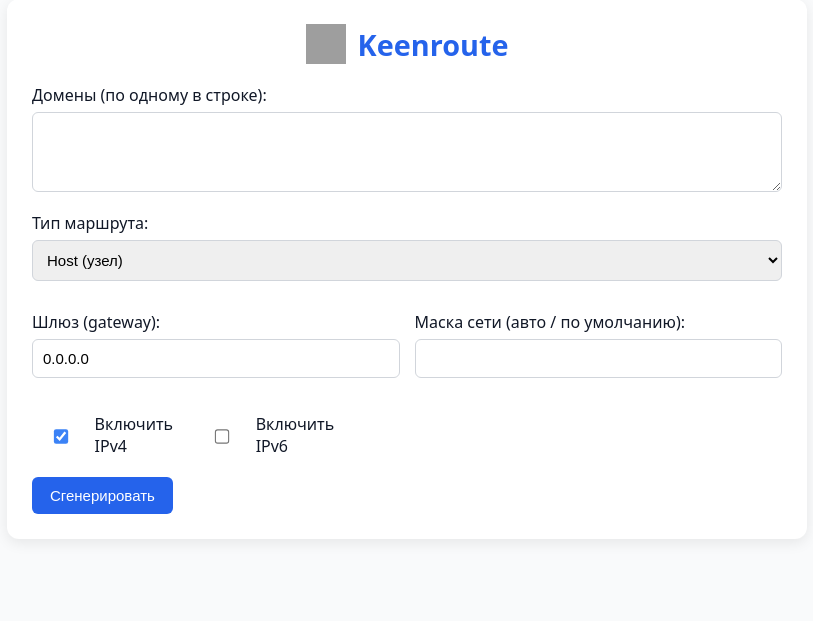
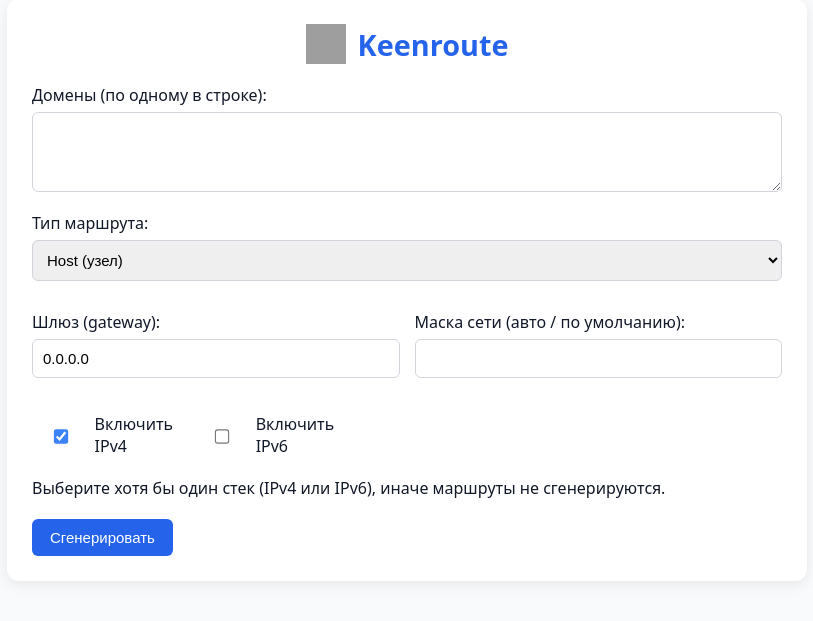
Before and after one commit to zoixc/keenroute, a Flask app: page / in a window 1280 px wide. Shown: the part 31-652 px from the top of the page, without its empty margins (233-1046 px from the left). Run offline with Flask 3, Linux system fonts and the light colour scheme; grey boxes are pictures that could not be loaded.

Commit message:
Update index.html

```diff
--- a/templates/index.html
+++ b/templates/index.html
@@ -1,23 +1,35 @@
 <!DOCTYPE html>
 <html lang="ru">
 <head>
-  <meta charset="UTF-8">
+  <meta charset="UTF-8" />
   <title>Keenroute</title>
-  <link rel="stylesheet" href="{{ url_for('static', filename='css/style.css') }}">
-  <link rel="manifest" href="{{ url_for('static', filename='manifest.json') }}">
-  <meta name="theme-color" content="#3b82f6">
+  <meta name="viewport" content="width=device-width, initial-scale=1.0" />
+  <meta name="theme-color" content="#3b82f6" />
+  <link rel="stylesheet" href="{{ url_for('static', filename='css/style.css') }}" />
+  <link rel="manifest" href="{{ url_for('static', filename='manifest.json') }}" />
+  <!-- Highlight.js -->
   <script src="https://cdnjs.cloudflare.com/ajax/libs/highlight.js/11.7.0/highlight.min.js"></script>
-  <link rel="stylesheet" href="https://cdnjs.cloudflare.com/ajax/libs/highlight.js/11.7.0/styles/github-dark.min.css">
-  <script>hljs.highlightAll();</script>
+  <link rel="stylesheet" href="https://cdnjs.cloudflare.com/ajax/libs/highlight.js/11.7.0/styles/github.min.css">
+  <script>window.addEventListener('DOMContentLoaded', () => hljs.highlightAll());</script>
+  <!-- PWA -->
+  <script>
+    if ('serviceWorker' in navigator) {
+      window.addEventListener('load', function() {
+        navigator.serviceWorker.register('{{ url_for('static', filename='service-worker.js') }}')
+          .then(reg => console.log('Service Worker registered', reg))
+          .catch(err => console.log('Service Worker failed', err));
+      });
+    }
+  </script>
 </head>
 <body>
   <div class="container">
     <div class="header">
-      <img src="{{ url_for('static', filename='img/logo.png') }}" alt="Keenroute Logo" class="logo">
+      <img src="{{ url_for('static', filename='img/logo.png') }}" alt="Keenroute Logo" class="logo" />
       <h2>Keenroute</h2>
     </div>
 
-    <form method="post" onsubmit="saveForm()">
+    <form id="routeForm" method="post">
       <label for="domains">Домены (по одному в строке):</label>
       <textarea name="domains" id="domains">{{ domains }}</textarea>
 
@@ -31,17 +43,26 @@
       <div class="row">
         <div class="field-group">
           <label for="gateway">Шлюз (gateway):</label>
-          <input type="text" name="gateway" id="gateway" value="{{ gateway }}">
+          <input type="text" name="gateway" id="gateway" value="{{ gateway }}" />
         </div>
         <div class="field-group">
           <label for="mask">Маска сети (авто / по умолчанию):</label>
-          <input type="text" name="mask" id="mask" value="{{ mask }}">
+          <input type="text" name="mask" id="mask" value="{{ mask }}" />
         </div>
       </div>
 
-      <div class="checkbox-row">
-        <label><input type="checkbox" id="ipv4" name="ipv4" {% if ipv4 %}checked{% endif %} checked> Включить IPv4</label>
-        <label><input type="checkbox" id="ipv6" name="ipv6" {% if ipv6 %}checked{% endif %}> Включить IPv6</label>
+      <div class="checkbox-row" id="ipChecks">
+        <label class="check">
+          <input type="checkbox" id="ipv4" name="ipv4" {% if ipv4 %}checked{% endif %} />
+          <span>Включить IPv4</span>
+        </label>
+        <label class="check">
+          <input type="checkbox" id="ipv6" name="ipv6" {% if ipv6 %}checked{% endif %} />
+          <span>Включить IPv6</span>
+        </label>
+        <div id="hint" class="hint" role="alert" aria-live="polite">
+          Выберите хотя бы один стек (IPv4 или IPv6), иначе маршруты не сгенерируются.
+        </div>
       </div>
 
       <div class="buttons">
@@ -53,41 +74,105 @@
     </form>
 
     {% if result_v4 %}
-    <h3>Сгенерированные строки (IPv4):</h3>
-    <pre><code class="language-batch" id="result_v4">{{ result_v4 }}</code></pre>
-    <button class="copy" onclick="copyToClipboard('result_v4')">Копировать IPv4</button>
+      <h3>Сгенерированные строки (IPv4):</h3>
+      <pre><code class="language-dos" id="result_v4">{{ result_v4 }}</code></pre>
+      <button class="copy" onclick="copyToClipboard('result_v4')">Копировать IPv4</button>
     {% endif %}
 
     {% if result_v6 %}
-    <h3>Сгенерированные строки (IPv6):</h3>
-    <pre><code class="language-batch" id="result_v6">{{ result_v6 }}</code></pre>
-    <button class="copy" onclick="copyToClipboard('result_v6')">Копировать IPv6</button>
+      <h3>Сгенерированные строки (IPv6):</h3>
+      <pre><code class="language-dos" id="result_v6">{{ result_v6 }}</code></pre>
+      <button class="copy" onclick="copyToClipboard('result_v6')">Копировать IPv6</button>
     {% endif %}
   </div>
 
+  <!-- Toast -->
+  <div id="toast" class="toast" role="status" aria-live="polite"></div>
+
   <script>
-    function copyToClipboard(id) {
-      const text = document.getElementById(id).innerText.trim();
-      navigator.clipboard.writeText(text).then(() => alert("Скопировано!"));
+    function showToast(msg) {
+      const t = document.getElementById('toast');
+      t.textContent = msg;
+      t.classList.add('show');
+      setTimeout(() => t.classList.remove('show'), 2200);
     }
 
-    function saveForm() {
+    function copyToClipboard(id) {
+      const el = document.getElementById(id);
+      if (!el) { showToast('Нечего копировать'); return; }
+      const text = el.innerText.trim();
+      if (!text) { showToast('Пусто'); return; }
+
+      if (navigator.clipboard && window.isSecureContext) {
+        navigator.clipboard.writeText(text)
+          .then(() => showToast('Скопировано'))
+          .catch(() => fallbackCopy(text));
+      } else {
+        fallbackCopy(text);
+      }
+    }
+
+    function fallbackCopy(text) {
+      const ta = document.createElement('textarea');
+      ta.value = text;
+      ta.style.position = 'fixed';
+      ta.style.opacity = '0';
+      document.body.appendChild(ta);
+      ta.focus();
+      ta.select();
+      try {
+        document.execCommand('copy');
+        showToast('Скопировано');
+      } catch (e) {
+        alert('Не удалось скопировать: ' + e);
+      }
+      document.body.removeChild(ta);
+    }
+
+    // Валидация чекбоксов + сохранение формы
+    const form = document.getElementById('routeForm');
+    form.addEventListener('submit', function(e) {
+      const v4 = document.getElementById('ipv4').checked;
+      const v6 = document.getElementById('ipv6').checked;
+      if (!v4 && !v6) {
+        e.preventDefault();
+        const hint = document.getElementById('hint');
+        hint.classList.add('show');
+        document.getElementById('ipChecks').classList.add('error');
+        showToast('Выберите IPv4 или IPv6');
+        return false;
+      }
+      // save
       localStorage.setItem("domains", document.getElementById("domains").value);
       localStorage.setItem("gateway", document.getElementById("gateway").value);
       localStorage.setItem("mask", document.getElementById("mask").value);
       localStorage.setItem("ipv4", document.getElementById("ipv4").checked);
       localStorage.setItem("ipv6", document.getElementById("ipv6").checked);
       localStorage.setItem("route_type", document.getElementById("route_type").value);
-    }
+    });
 
-    window.onload = function() {
+    // Восстановление состояния
+    window.addEventListener('load', () => {
       if (localStorage.getItem("domains")) document.getElementById("domains").value = localStorage.getItem("domains");
       if (localStorage.getItem("gateway")) document.getElementById("gateway").value = localStorage.getItem("gateway");
       if (localStorage.getItem("mask")) document.getElementById("mask").value = localStorage.getItem("mask");
-      if (localStorage.getItem("ipv4") === "true") document.getElementById("ipv4").checked = true;
-      if (localStorage.getItem("ipv6") === "true") document.getElementById("ipv6").checked = true;
-      if (localStorage.getItem("route_type")) document.getElementById("route_type").value = localStorage.getItem("route_type");
-    };
+
+      const st4 = localStorage.getItem("ipv4");
+      const st6 = localStorage.getItem("ipv6");
+      if (st4 !== null) document.getElementById("ipv4").checked = (st4 === "true");
+      if (st6 !== null) document.getElementById("ipv6").checked = (st6 === "true");
+
+      const rt = localStorage.getItem("route_type");
+      if (rt) document.getElementById("route_type").value = rt;
+
+      // убираем подсветку ошибки при изменении чекбоксов
+      ['ipv4','ipv6'].forEach(id => {
+        document.getElementById(id).addEventListener('change', () => {
+          document.getElementById('hint').classList.remove('show');
+          document.getElementById('ipChecks').classList.remove('error');
+        });
+      });
+    });
   </script>
 </body>
 </html>
```
